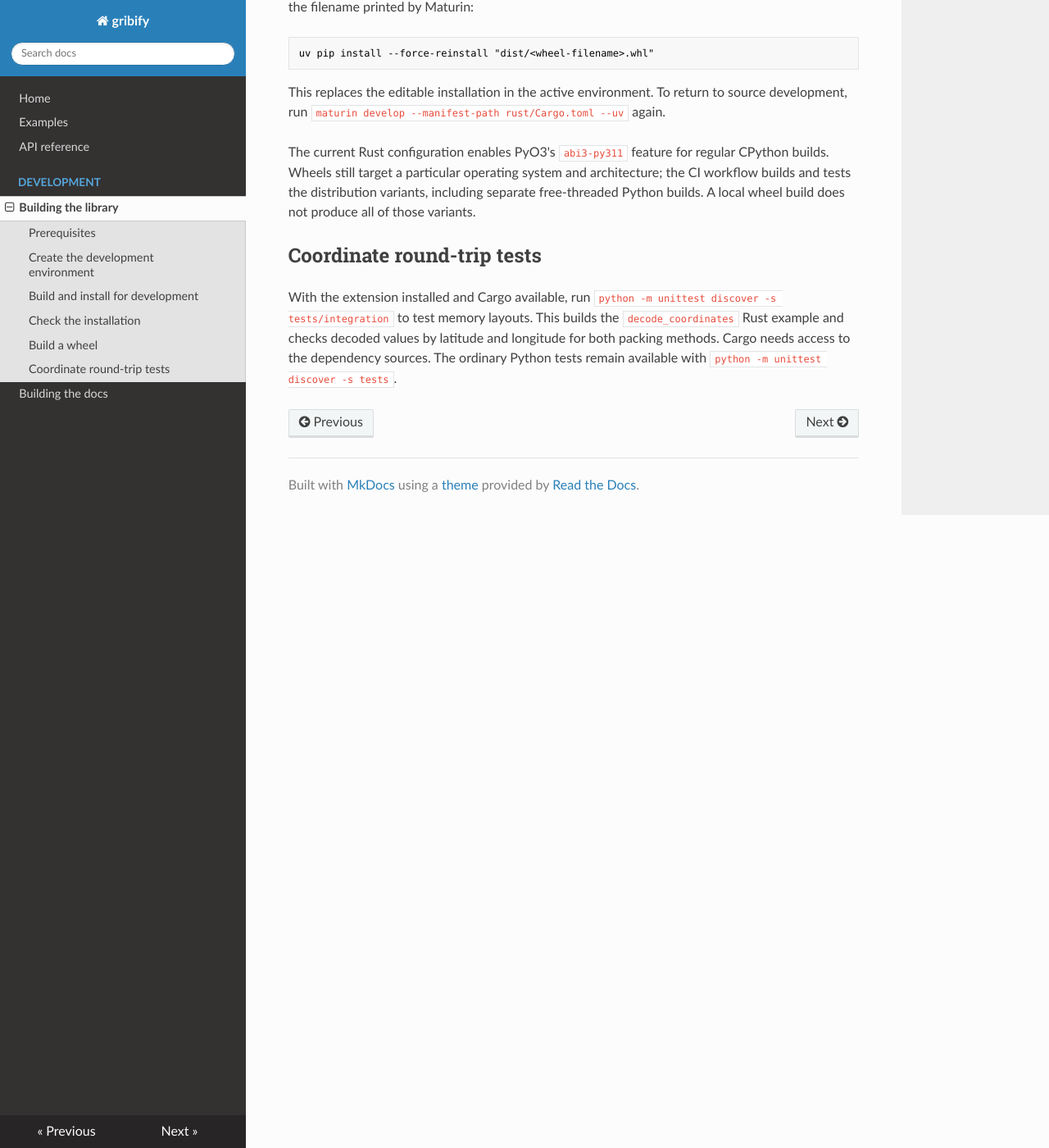
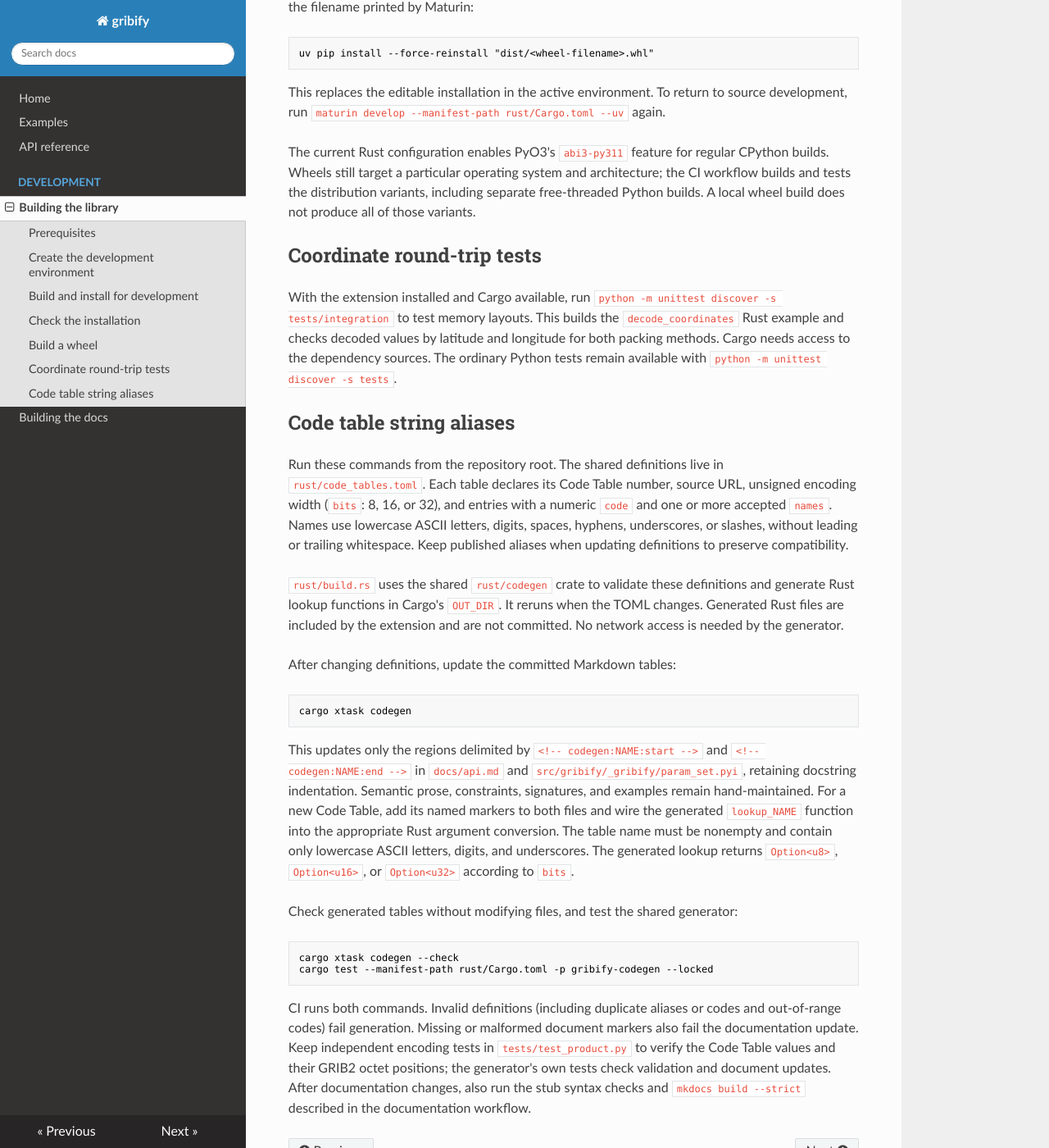
Before and after one commit to noritada/gribify, an MkDocs documentation site: the page built from docs/development/building.md, in a window 1280 px wide and 1400 px high, scrolled down 2570 px. Shown: the whole window at 82% size. Built offline with MkDocs 1.6.1, drawn with Linux system fonts in a browser that asks for light colours.

Commit message:
Check generated code tables in CI and document the workflow

````diff
--- a/docs/development/building.md
+++ b/docs/development/building.md
@@ -146,3 +146,48 @@ This builds the `decode_coordinates` Rust example and checks decoded values
 by latitude and longitude for both packing methods. Cargo needs access to
 the dependency sources. The ordinary Python tests remain available with
 `python -m unittest discover -s tests`.
+
+## Code table string aliases
+
+Run these commands from the repository root. The shared definitions live in
+`rust/code_tables.toml`. Each table declares its Code Table number, source URL,
+unsigned encoding width (`bits`: 8, 16, or 32), and entries with a numeric `code`
+and one or more accepted `names`. Names use lowercase ASCII letters, digits,
+spaces, hyphens, underscores, or slashes, without leading or trailing whitespace.
+Keep published aliases when updating definitions to preserve compatibility.
+
+`rust/build.rs` uses the shared `rust/codegen` crate to validate these definitions
+and generate Rust lookup functions in Cargo's `OUT_DIR`. It reruns when the TOML
+changes. Generated Rust files are included by the extension and are not committed.
+No network access is needed by the generator.
+
+After changing definitions, update the committed Markdown tables:
+
+```sh
+cargo xtask codegen
+```
+
+This updates only the regions delimited by `<!-- codegen:NAME:start -->` and
+`<!-- codegen:NAME:end -->` in `docs/api.md` and
+`src/gribify/_gribify/param_set.pyi`, retaining docstring indentation. Semantic
+prose, constraints, signatures, and examples remain hand-maintained. For a new
+Code Table, add its named markers to both files and wire the generated
+`lookup_NAME` function into the appropriate Rust argument conversion. The table
+name must be nonempty and contain only lowercase ASCII letters, digits, and
+underscores. The generated lookup returns `Option<u8>`, `Option<u16>`, or
+`Option<u32>` according to `bits`.
+
+Check generated tables without modifying files, and test the shared generator:
+
+```sh
+cargo xtask codegen --check
+cargo test --manifest-path rust/Cargo.toml -p gribify-codegen --locked
+```
+
+CI runs both commands. Invalid definitions (including duplicate aliases or codes
+and out-of-range codes) fail generation. Missing or malformed document markers
+also fail the documentation update. Keep independent encoding tests in
+`tests/test_product.py` to verify the Code Table values and their GRIB2 octet
+positions; the generator's own tests check validation and document updates.
+After documentation changes, also run the stub syntax checks and
+`mkdocs build --strict` described in the documentation workflow.
````
Also changed, not shown: 1 other file.
